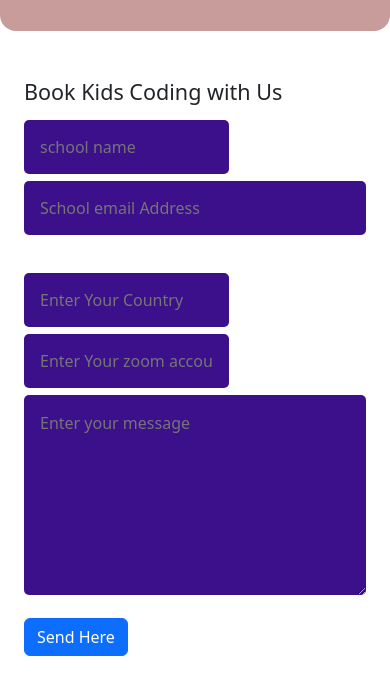
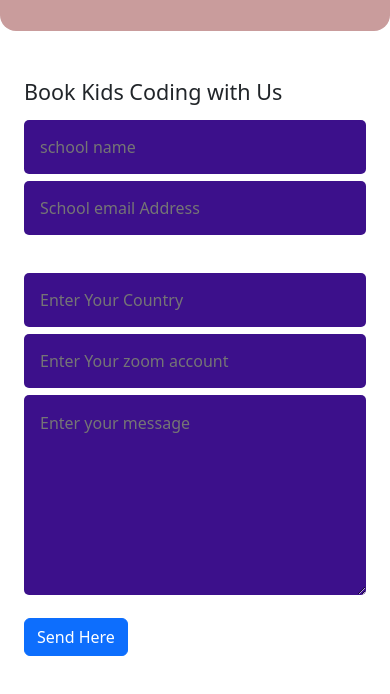
Before and after one commit to GOL-group-2/Teach_Kids, a website: page navbar/about.html in a window 390 px wide. Shown: the part 1120-1814 px from the top of the page. Drawn offline with nearby package versions, Linux system fonts and the light colour scheme.

Commit message:
media query

```diff
--- a/css/about.css
+++ b/css/about.css
@@ -280,7 +280,7 @@ height: 40%;
         flex-direction: column;
     }
 
-    .contact_name input{
+    .contact_name input[type="text"]{
         width: 100%;
     }
 
```
